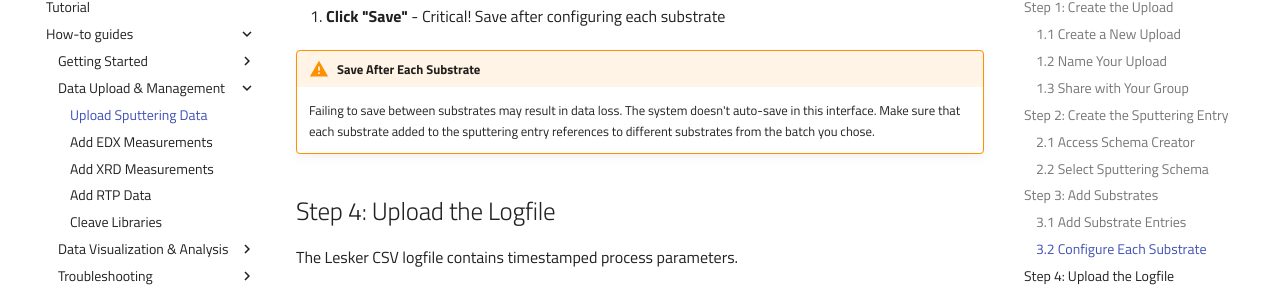
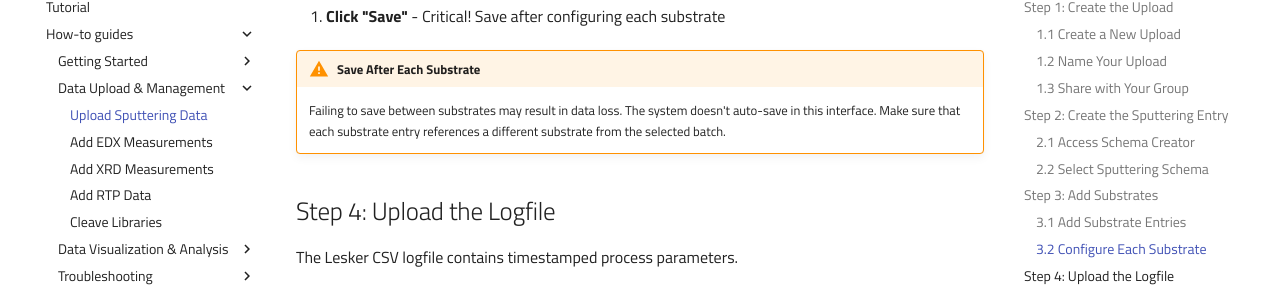
Before and after one commit to DTU-Nanolab-materials-discovery/nomad-dtu-nanolab-plugin, an MkDocs documentation site: the page built from docs/how_to/upload-sputtering-data.md, in a window 1280 px wide and 900 px high, scrolled down 6206 px. Shown: the part 160-456 px from the top of the window. Built offline with MkDocs 1.6.1 and Material for MkDocs 9.7.7, drawn with Linux system fonts in a browser that asks for light colours; comment, search, counter and statistics services are not loaded.

Commit message:
Update docs/how_to/upload-sputtering-data.md
Co-authored-by: Copilot <175728472+Copilot@users.noreply.github.com>

```diff
--- a/docs/how_to/upload-sputtering-data.md
+++ b/docs/how_to/upload-sputtering-data.md
@@ -122,7 +122,7 @@ For **each** of the 5 substrates:
 4. **Click "Save"** - Critical! Save after configuring each substrate
 
 !!! warning "Save After Each Substrate"
-    Failing to save between substrates may result in data loss. The system doesn't auto-save in this interface. Make sure that each  substrate added to the sputtering entry references to different substrates from the batch you chose.
+    Failing to save between substrates may result in data loss. The system doesn't auto-save in this interface. Make sure that each substrate entry references a different substrate from the selected batch.
 
 ## Step 4: Upload the Logfile
 
```
